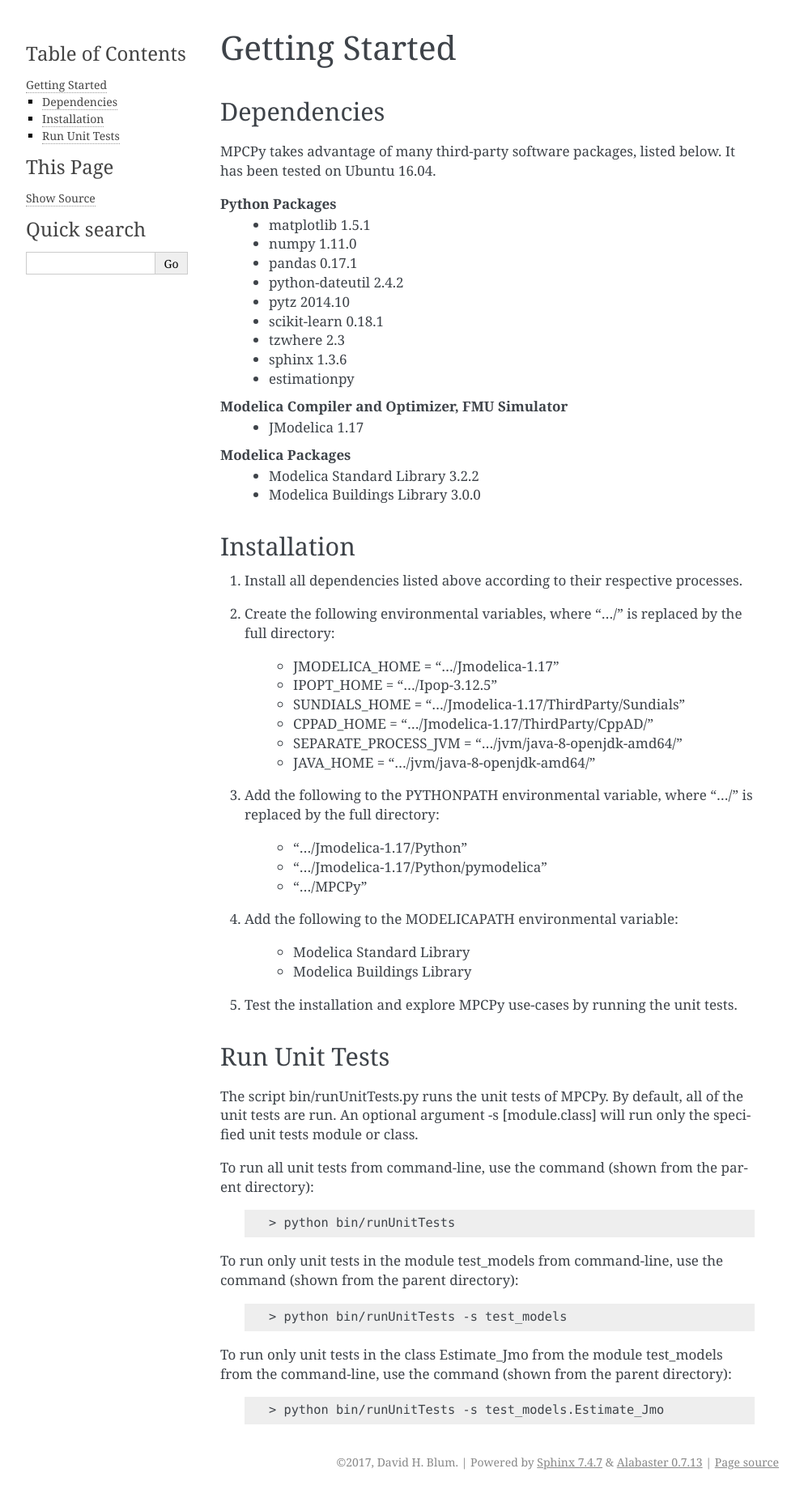
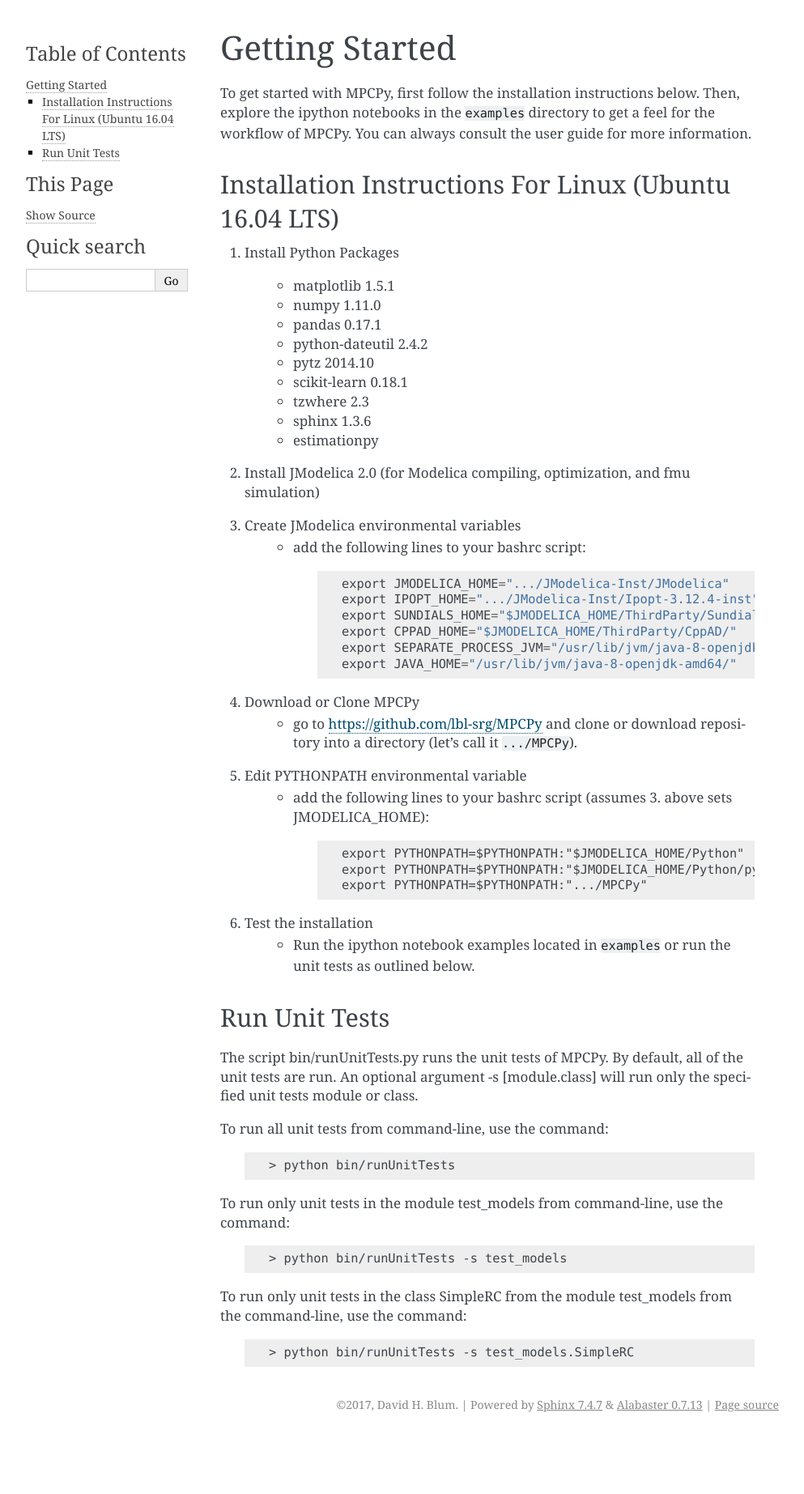
Before and after one commit to lbl-srg/MPCPy, a Sphinx documentation site: the page built from doc/userGuide/source/gettingStarted.rst, in a window 1280 px wide. Shown: the whole page at 81% size, without its empty margins (148-1141 px from the left). Built offline with Sphinx 7.4.7, drawn with Linux system fonts in a browser that asks for light colours; after the commit the page ends 1774 px from its top, so only the background shows below that.

Commit message:
Edit getting started doc.

```diff
--- a/doc/userGuide/source/gettingStarted.rst
+++ b/doc/userGuide/source/gettingStarted.rst
@@ -1,11 +1,13 @@
 Getting Started
 ===============
 
-Dependencies
-------------
-MPCPy takes advantage of many third-party software packages, listed below.  It has been tested on Ubuntu 16.04.
+To get started with MPCPy, first follow the installation instructions below.  Then, explore the ipython notebooks in the ``examples`` directory to get a feel for the workflow of MPCPy.  You can always consult the user guide for more information.
 
-**Python Packages**
+Installation Instructions For Linux (Ubuntu 16.04 LTS)
+------------------------------------------------------
+
+1. Install Python Packages
+
     - matplotlib 1.5.1
     - numpy 1.11.0
     - pandas 0.17.1
@@ -16,57 +18,54 @@
     - sphinx 1.3.6
     - estimationpy
 
-**Modelica Compiler and Optimizer, FMU Simulator**
-    - JModelica 1.17
+2. Install JModelica 2.0 (for Modelica compiling, optimization, and fmu simulation)
 
-**Modelica Packages**
-    - Modelica Standard Library 3.2.2
-    - Modelica Buildings Library 3.0.0
+3. Create JModelica environmental variables
+    - add the following lines to your bashrc script:
 
-Installation
-------------
-1. Install all dependencies listed above according to their respective processes.
+        ::
 
-2. Create the following environmental variables, where ".../" is replaced by the full directory:
+            export JMODELICA_HOME=".../JModelica-Inst/JModelica"
+            export IPOPT_HOME=".../JModelica-Inst/Ipopt-3.12.4-inst"
+            export SUNDIALS_HOME="$JMODELICA_HOME/ThirdParty/Sundials"
+            export CPPAD_HOME="$JMODELICA_HOME/ThirdParty/CppAD/"
+            export SEPARATE_PROCESS_JVM="/usr/lib/jvm/java-8-openjdk-amd64/"
+            export JAVA_HOME="/usr/lib/jvm/java-8-openjdk-amd64/"
 
-    - JMODELICA_HOME        = ".../Jmodelica-1.17"
-    - IPOPT_HOME            = ".../Ipop-3.12.5"
-    - SUNDIALS_HOME         = ".../Jmodelica-1.17/ThirdParty/Sundials"
-    - CPPAD_HOME            = ".../Jmodelica-1.17/ThirdParty/CppAD/"
-    - SEPARATE_PROCESS_JVM  = ".../jvm/java-8-openjdk-amd64/"
-    - JAVA_HOME             = ".../jvm/java-8-openjdk-amd64/"
+4. Download or Clone MPCPy
+    - go to https://github.com/lbl-srg/MPCPy and clone or download repository into a directory (let's call it ``.../MPCPy``).
 
-3. Add the following to the PYTHONPATH environmental variable, where ".../" is replaced by the full directory:
 
-    - ".../Jmodelica-1.17/Python"
-    - ".../Jmodelica-1.17/Python/pymodelica"
-    - ".../MPCPy"
+5. Edit PYTHONPATH environmental variable
+    - add the following lines to your bashrc script (assumes 3. above sets JMODELICA_HOME):
 
-4. Add the following to the MODELICAPATH environmental variable:
+        ::
 
-    - Modelica Standard Library
-    - Modelica Buildings Library
+            export PYTHONPATH=$PYTHONPATH:"$JMODELICA_HOME/Python"
+            export PYTHONPATH=$PYTHONPATH:"$JMODELICA_HOME/Python/pymodelica"
+            export PYTHONPATH=$PYTHONPATH:".../MPCPy"
 
-5. Test the installation and explore MPCPy use-cases by running the unit tests.
+6. Test the installation
+    - Run the ipython notebook examples located in ``examples`` or run the unit tests as outlined below.
 
 Run Unit Tests
 --------------
 The script bin/runUnitTests.py runs the unit tests of MPCPy.  By default, all of the unit tests are run.  An optional argument -s [module.class] will run only the specified unit tests module or class.
 
-To run all unit tests from command-line, use the command (shown from the parent directory):
+To run all unit tests from command-line, use the command:
 
     .. code-block:: text
 
     	> python bin/runUnitTests
 
-To run only unit tests in the module test_models from command-line, use the command (shown from the parent directory):
+To run only unit tests in the module test_models from command-line, use the command:
 
     .. code-block:: text
 
 	   > python bin/runUnitTests -s test_models
 
-To run only unit tests in the class Estimate_Jmo from the module test_models from the command-line, use the command (shown from the parent directory):
+To run only unit tests in the class SimpleRC from the module test_models from the command-line, use the command:
 
     .. code-block:: text
 
-	   > python bin/runUnitTests -s test_models.Estimate_Jmo
+	   > python bin/runUnitTests -s test_models.SimpleRC
```
